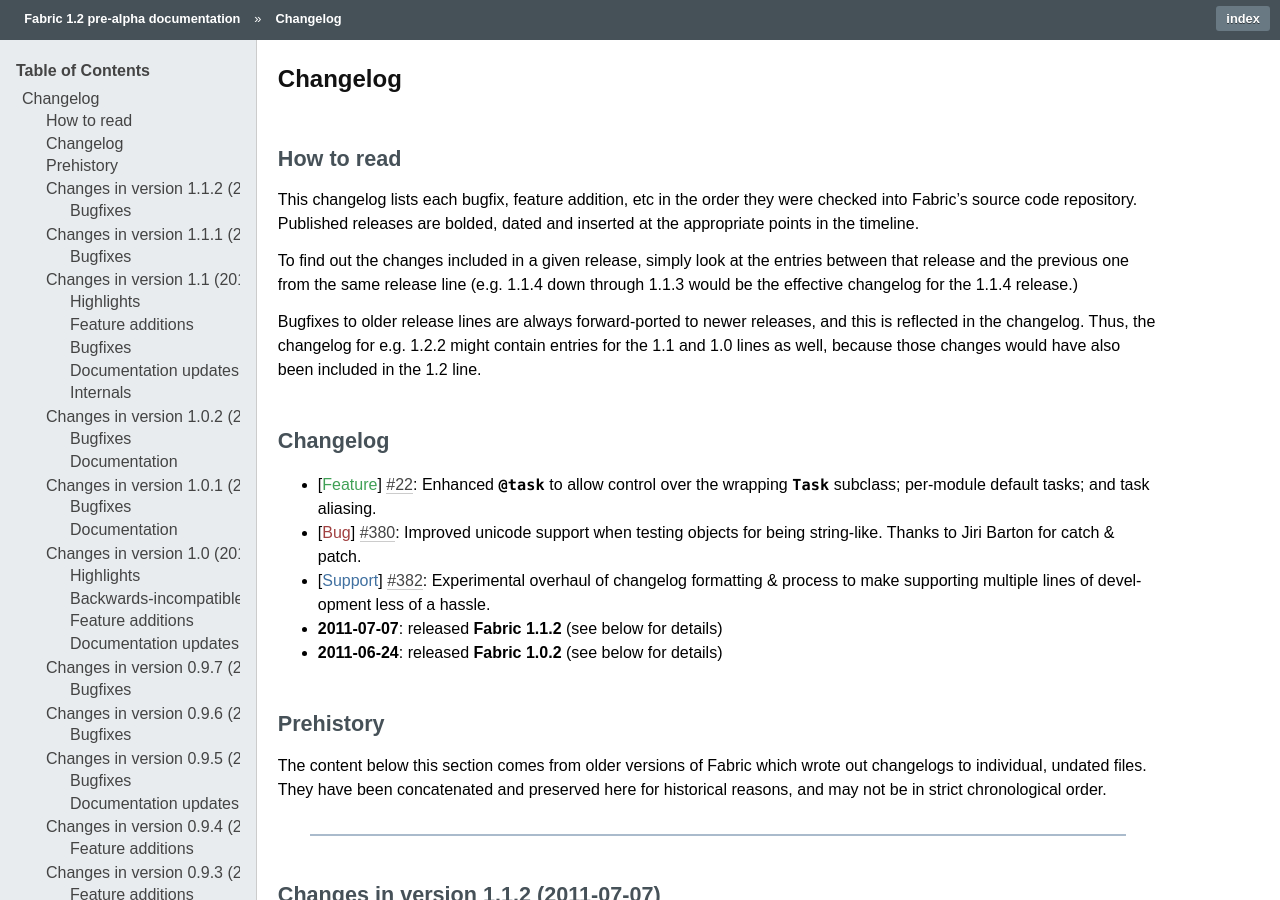
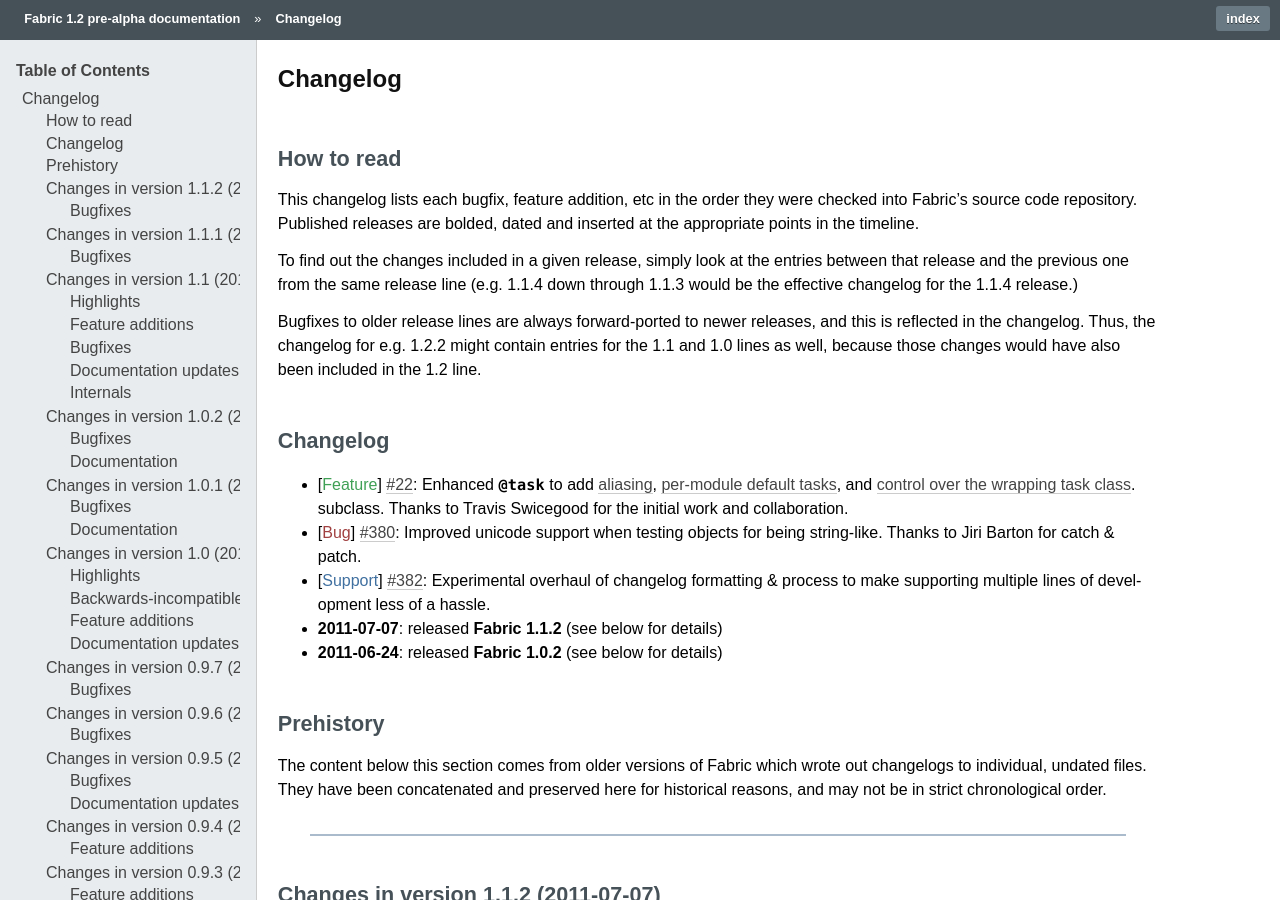
Before and after one commit to fabric/fabric, a Sphinx documentation site: the page built from docs/changelog.rst, in a window 1280 px wide and 900 px high. Built offline with Sphinx 7.4.7, drawn with Linux system fonts in a browser that asks for light colours; pages that are not in the unit, such as notebooks, are missing from menus.

Commit message:
Enhance changelog entry for #22

```diff
--- a/docs/changelog.rst
+++ b/docs/changelog.rst
@@ -25,9 +25,10 @@
 Changelog
 =========
 
-* :feature:`22` Enhanced `@task <fabric.decorators.task>` to allow control
-  over the wrapping `~fabric.tasks.Task` subclass; per-module default tasks;
-  and task aliasing.
+* :feature:`22` Enhanced `@task <fabric.decorators.task>` to add :ref:`aliasing
+  <task-aliases>`, :ref:`per-module default tasks <default-tasks>`, and
+  :ref:`control over the wrapping task class <task-decorator-and-classes>`.
+  subclass. Thanks to Travis Swicegood for the initial work and collaboration.
 * :bug:`380` Improved unicode support when testing objects for being
   string-like. Thanks to Jiri Barton for catch & patch.
 * :support:`382` Experimental overhaul of changelog formatting & process to
```
